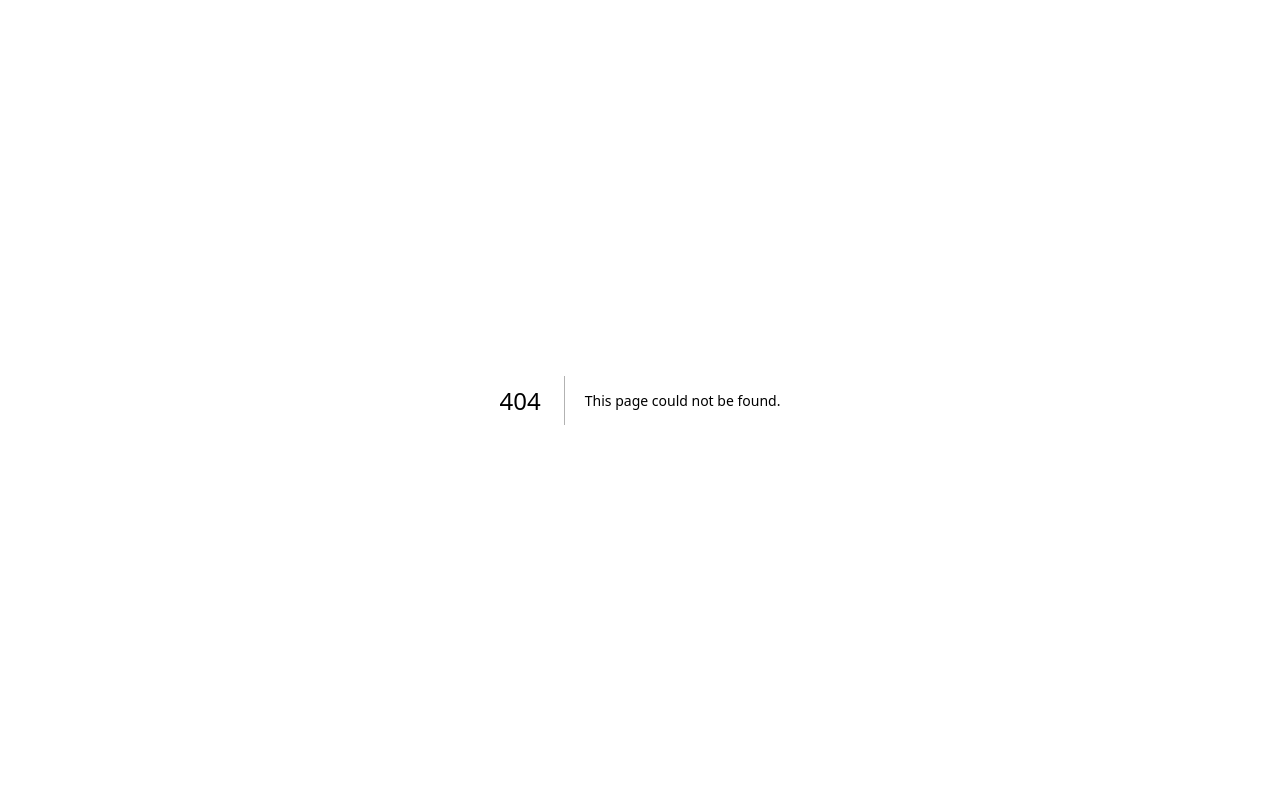
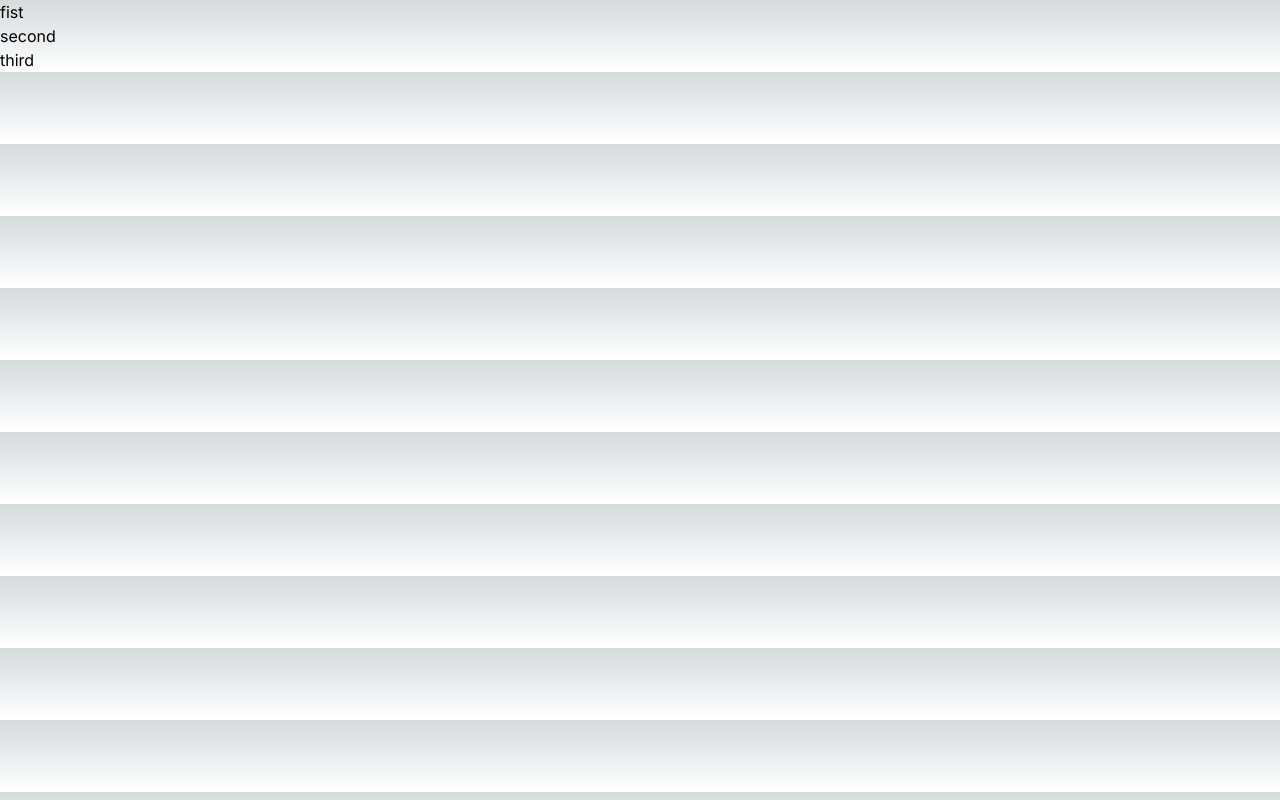
Before and after one commit to Sabari-1234/next-client-server-components, a Next.js app: page /suspense in a window 1280 px wide. Before the commit this address had no page. Built offline with nearby package versions, Linux system fonts and the light colour scheme.

Commit message:
suspense

```diff
--- /dev/null
+++ b/app/suspense/page.tsx
@@ -0,0 +1,20 @@
+import First from "@/components/First";
+import Second from "@/components/Second";
+import Third from "@/components/Third";
+import React, { Suspense } from "react";
+
+const page = () => {
+  return (
+    <div>
+      <First />
+      <Suspense fallback={<p>loading</p>}>
+        <Second />
+      </Suspense>
+      <Suspense fallback={<p>loading</p>}>
+        <Third />
+      </Suspense>
+    </div>
+  );
+};
+
+export default page;
--- /dev/null
+++ b/components/First.tsx
@@ -0,0 +1,7 @@
+import React from "react";
+
+const First = () => {
+  return <div>fist</div>;
+};
+
+export default First;
--- /dev/null
+++ b/components/Second.tsx
@@ -0,0 +1,8 @@
+import React from "react";
+
+const Second = async () => {
+  await new Promise((resolve) => setTimeout(resolve, 3000));
+  return <div>second</div>;
+};
+
+export default Second;
--- /dev/null
+++ b/components/Third.tsx
@@ -0,0 +1,8 @@
+import React from "react";
+
+const Third = async () => {
+  await new Promise((resolve) => setTimeout(resolve, 2000));
+  return <div>third</div>;
+};
+
+export default Third;
```
